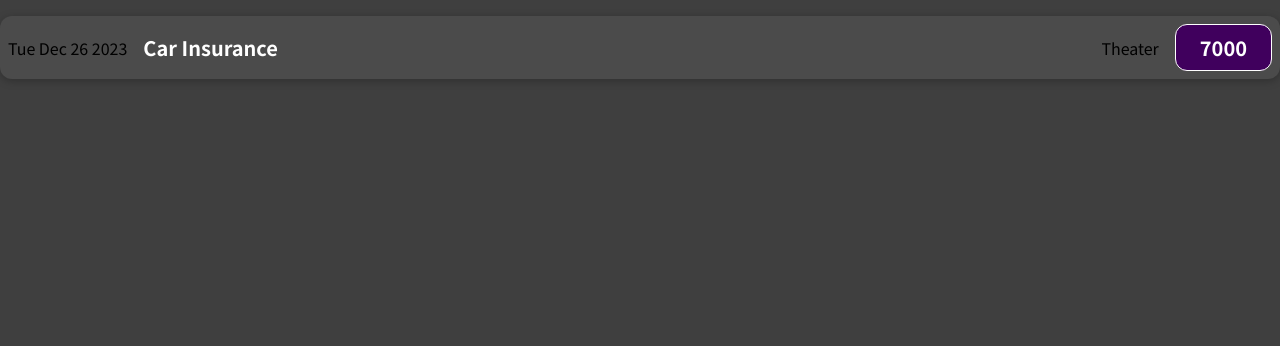
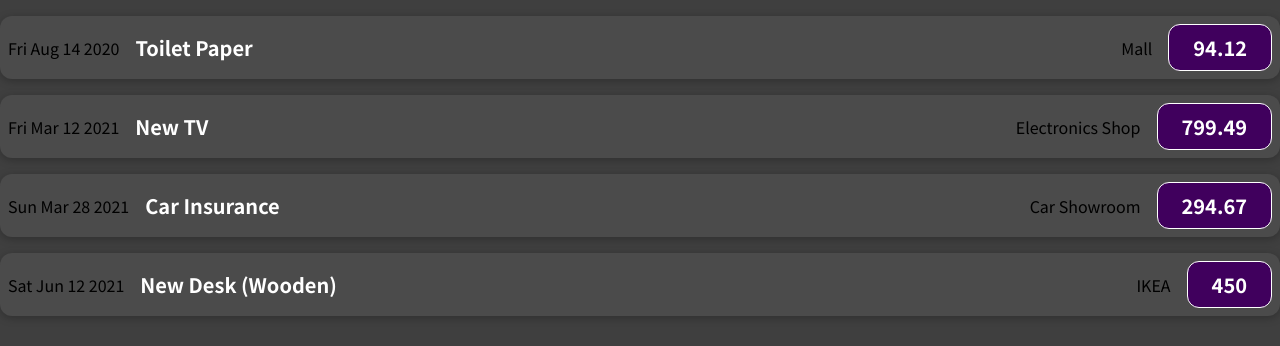
Before and after one commit to MudassirQuraishi/react_task_1, a JavaScript app: page / in a window 1280 px wide. Shown: the top 346 px of the page. Built offline with nearby package versions, Linux system fonts and the light colour scheme.

Commit message:
Components added for task-9

```diff
--- a/src/App.js
+++ b/src/App.js
@@ -3,9 +3,47 @@ import List from "./components/List";
 import ExpenseItem from "./components/ExpenseItem";
 
 function App() {
+    const expenses = [
+        {
+            id: "e1",
+            title: "Toilet Paper",
+            amount: 94.12,
+            date: new Date(2020, 7, 14),
+            locationOfExpenditure: "Mall",
+        },
+        {
+            id: "e2",
+            title: "New TV",
+            amount: 799.49,
+            date: new Date(2021, 2, 12),
+            locationOfExpenditure: "Electronics Shop",
+        },
+        {
+            id: "e3",
+            title: "Car Insurance",
+            amount: 294.67,
+            date: new Date(2021, 2, 28),
+            locationOfExpenditure: "Car Showroom",
+        },
+        {
+            id: "e4",
+            title: "New Desk (Wooden)",
+            amount: 450,
+            date: new Date(2021, 5, 12),
+            locationOfExpenditure: "IKEA",
+        },
+    ];
     return (
         <div>
-            <ExpenseItem></ExpenseItem>
+            {expenses.map((expense) => (
+                <ExpenseItem
+                    key={expense.id}
+                    title={expense.title}
+                    amount={expense.amount}
+                    date={expense.date}
+                    place={expense.locationOfExpenditure}
+                />
+            ))}
             {/* <Heading></Heading>
             <List></List> */}
         </div>
--- a/src/components/ExpenseItem.js
+++ b/src/components/ExpenseItem.js
@@ -1,18 +1,16 @@
 import "./ExpenseItem.css";
-function ExpenseItem() {
-    const expenseDate = new Date(2023, 11, 26);
-    const expenseTitle = "Car Insurance";
-    const expensePrice = 7000;
-    const locationOfExpenditure = "Theater";
+
+function ExpenseItem(props) {
     return (
         <div className='expense-item'>
-            <div>{expenseDate.toDateString()}</div>
+            <div>{props.date.toDateString()}</div>
             <div className='expense-item__description'>
-                <h2> {expenseTitle} </h2>
-                <div>{locationOfExpenditure} </div>
-                <div className='expense-item__price'> {expensePrice} </div>
+                <h2>{props.title}</h2>
+                <div>{props.place}</div>
+                <div className='expense-item__price'>{props.amount}</div>
             </div>
         </div>
     );
 }
+
 export default ExpenseItem;
```
